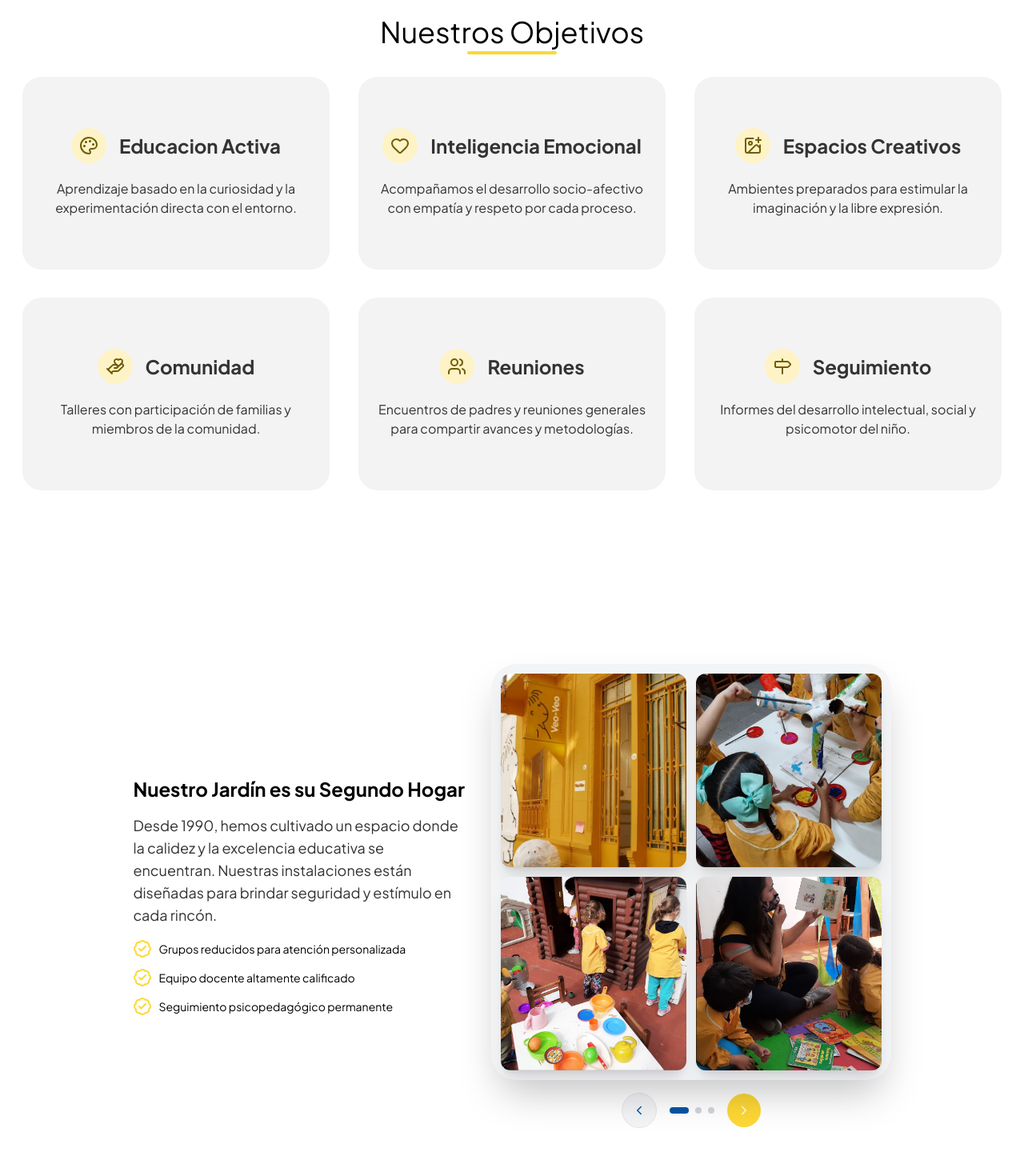
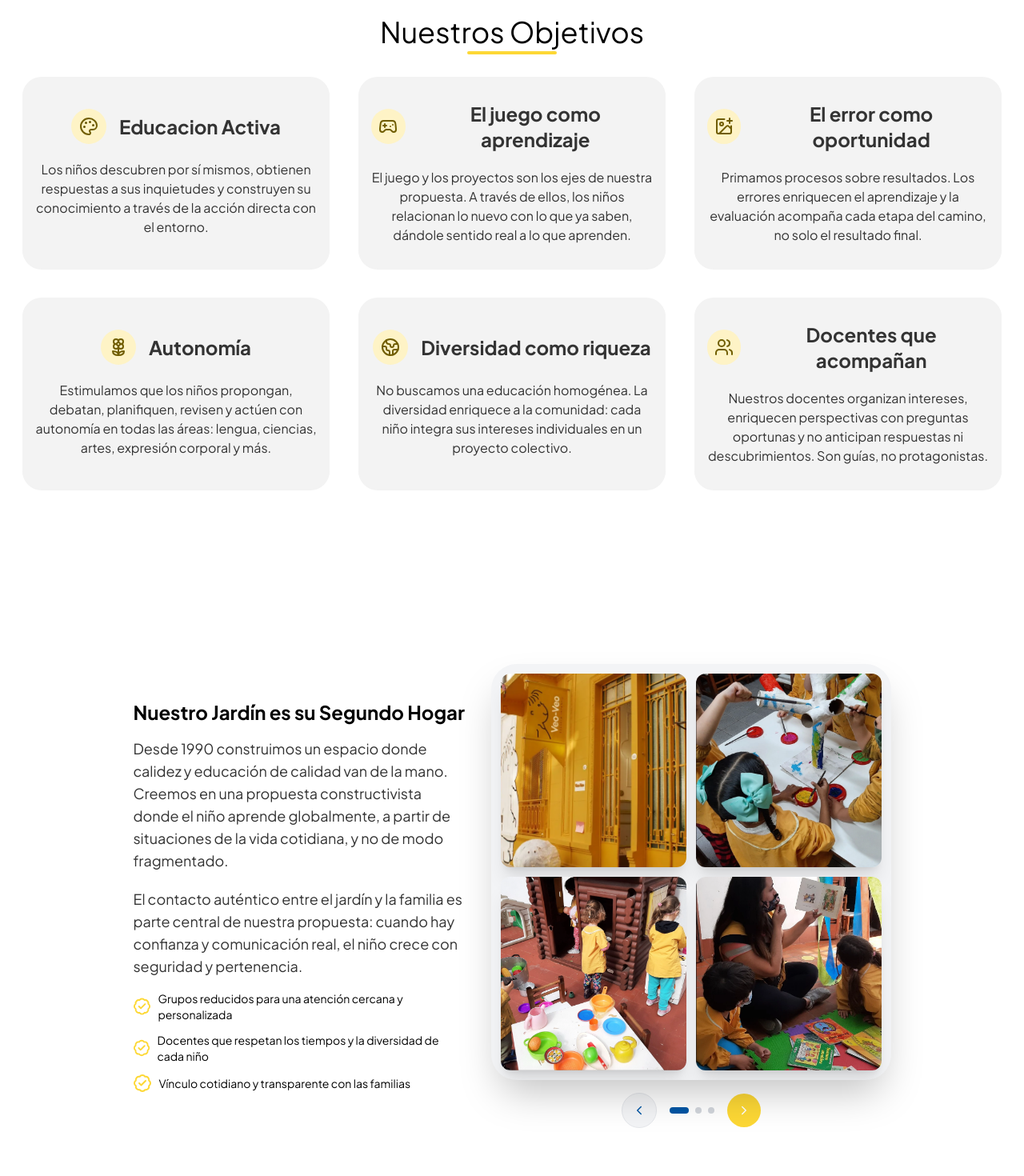
Before and after one commit to CasJuan/veoveo-jardin, a React (Vite) app: page / in a window 1280 px wide. Shown: the part 880-2350 px from the top of the page at 80% size. Built offline with nearby package versions, Linux system fonts and the light colour scheme.

Commit message:
mejoras de texto y de iconos agregando mas informacion

```diff
--- a/src/components/Comunicaciones.jsx
+++ b/src/components/Comunicaciones.jsx
@@ -51,15 +51,19 @@ export const Comunicaciones = () => {
         transition={{ duration: 0.6, ease: "easeOut" }}
       >
         <h2 className="text-2xl font-bold">Nuestro Jardín es su Segundo Hogar</h2>
-        <p className="text-secondary text-lg text-start">
-          Desde 1990, hemos cultivado un espacio donde la calidez y la excelencia educativa se encuentran.
-          Nuestras instalaciones están diseñadas para brindar seguridad y estímulo en cada rincón.
-        </p>
+        <div className="flex flex-col items-start justify-center gap-5">
+          <p className="text-secondary text-lg text-start">
+            Desde 1990 construimos un espacio donde calidez y educación de calidad van de la mano. Creemos en una propuesta constructivista donde el niño aprende globalmente, a partir de situaciones de la vida cotidiana, y no de modo fragmentado.
+          </p>
+          <p className="text-secondary text-lg text-start">
+            El contacto auténtico entre el jardín y la familia es parte central de nuestra propuesta: cuando hay confianza y comunicación real, el niño crece con seguridad y pertenencia.
+          </p>
+        </div>
         <div className="flex flex-col items-start justify-center gap-3">
           {[
-            "Grupos reducidos para atención personalizada",
-            "Equipo docente altamente calificado",
-            "Seguimiento psicopedagógico permanente",
+            "Grupos reducidos para una atención cercana y personalizada",
+            "Docentes que respetan los tiempos y la diversidad de cada niño",
+            "Vínculo cotidiano y transparente con las familias",
           ].map((item) => (
             <motion.div
               key={item}
--- a/src/components/Hero.jsx
+++ b/src/components/Hero.jsx
@@ -46,8 +46,7 @@ export const Hero = () => {
           transition={{ duration: 0.6, ease: "easeOut" }}
           className="text-base md:text-lg text-secondary text-start text-wrap"
         >
-          Un espacio diseñado para la curiosidad, donde cada niño descubre el mundo a su propio ritmo <br />
-          a través de la exploración y el juego consciente.
+          Comprometidos con una educación activa desde 1990, donde cada niño descubre, pregunta y construye su conocimiento a través de la acción. <br></br> Creemos que aprender tiene que tener sentido: por eso el juego y los proyectos son el corazón de nuestra propuesta, y cada familia es parte esencial de nuestra comunidad.
         </motion.p>
 
         {/* Botones */}
@@ -67,7 +66,7 @@ export const Hero = () => {
 
       {/* Imagen — entra desde la derecha */}
       <motion.div
-        className="relative z-10 bg-primary h-72 md:h-[420px] w-64 md:w-80 rounded-lg shadow-2xl"
+        className="relative z-10 bg-primary h-72 md:h-105 w-64 md:w-80 rounded-lg shadow-2xl"
         variants={fadeLeft}
         initial="hidden"
         animate="visible"
--- a/src/components/Objetivo.jsx
+++ b/src/components/Objetivo.jsx
@@ -1,4 +1,4 @@
-import { Palette, Heart, ImagePlus, HandHeart, Users, Milestone } from 'lucide-react'
+import { Palette, ImagePlus, Users, Gamepad2, Earth, Flower2  } from 'lucide-react'
 import { motion } from "motion/react"
 import { Card } from "./Card"
 
@@ -31,22 +31,22 @@ export const Objetivo = () => {
         transition={{ staggerChildren: 0.1 }}
       >
         <motion.div variants={fadeUp} transition={{ duration: 0.5, ease: "easeOut" }}>
-          <Card icon={<Palette color="#705D00" />} title="Educacion Activa" desc="Aprendizaje basado en la curiosidad y la experimentación directa con el entorno." />
+          <Card icon={<Palette color="#705D00" />} title="Educacion Activa" desc="Los niños descubren por sí mismos, obtienen respuestas a sus inquietudes y construyen su conocimiento a través de la acción directa con el entorno." />
         </motion.div>
         <motion.div variants={fadeUp} transition={{ duration: 0.5, ease: "easeOut" }}>
-          <Card icon={<Heart color="#705D00" />} title="Inteligencia Emocional" desc="Acompañamos el desarrollo socio-afectivo con empatía y respeto por cada proceso." />
+          <Card icon={<Gamepad2 color="#705D00" />} title="El juego como aprendizaje" desc="El juego y los proyectos son los ejes de nuestra propuesta. A través de ellos, los niños relacionan lo nuevo con lo que ya saben, dándole sentido real a lo que aprenden." />
         </motion.div>
         <motion.div variants={fadeUp} transition={{ duration: 0.5, ease: "easeOut" }}>
-          <Card icon={<ImagePlus color="#705D00" />} title="Espacios Creativos" desc="Ambientes preparados para estimular la imaginación y la libre expresión." />
+          <Card icon={<ImagePlus color="#705D00" />} title="El error como oportunidad" desc="Primamos procesos sobre resultados. Los errores enriquecen el aprendizaje y la evaluación acompaña cada etapa del camino, no solo el resultado final." />
         </motion.div>
         <motion.div variants={fadeUp} transition={{ duration: 0.5, ease: "easeOut" }}>
-          <Card icon={<HandHeart color="#705D00" />} title="Comunidad" desc="Talleres con participación de familias y miembros de la comunidad." />
+          <Card icon={<Flower2 color="#705D00" />} title="Autonomía" desc="Estimulamos que los niños propongan, debatan, planifiquen, revisen y actúen con autonomía en todas las áreas: lengua, ciencias, artes, expresión corporal y más." />
         </motion.div>
         <motion.div variants={fadeUp} transition={{ duration: 0.5, ease: "easeOut" }}>
-          <Card icon={<Users color="#705D00" />} title="Reuniones" desc="Encuentros de padres y reuniones generales para compartir avances y metodologías." />
+          <Card icon={<Earth color="#705D00" />} title="Diversidad como riqueza" desc="No buscamos una educación homogénea. La diversidad enriquece a la comunidad: cada niño integra sus intereses individuales en un proyecto colectivo." />
         </motion.div>
         <motion.div variants={fadeUp} transition={{ duration: 0.5, ease: "easeOut" }}>
-          <Card icon={<Milestone color="#705D00" />} title="Seguimiento" desc="Informes del desarrollo intelectual, social y psicomotor del niño." />
+          <Card icon={<Users color="#705D00" />} title="Docentes que acompañan" desc="Nuestros docentes organizan intereses, enriquecen perspectivas con preguntas oportunas y no anticipan respuestas ni descubrimientos. Son guías, no protagonistas." />
         </motion.div>
       </motion.div>
     </section>
--- a/src/components/Preguntas.jsx
+++ b/src/components/Preguntas.jsx
@@ -5,19 +5,32 @@ export const Preguntas = () => {
     const faqs = [
         {
             question: "¿Cuáles son las edades de ingreso?",
-    answer: "Recibimos niños y niñas desde los 45 días hasta los 5 años cumplidos, divididos en salas por edades: Lactantes, Deambuladores, Sala de 2, 3, 4 y 5 años."
+            answer: "Recibimos niños desde los 45 días hasta los 5 años, organizados en salas según su edad y etapa de desarrollo."
         },
         {
             question: "¿Qué horarios maneja el jardín?",
-    answer: "Contamos con turno mañana (8:00 a 12:00), turno tarde (13:00 a 17:00) y jornada extendida opcional para las familias que lo requieran."
+            answer: "Contamos con turnos mañana y tarde, con posibilidad de jornada completa. En la entrevista inicial te asesoramos sobre la opción que mejor se adapta a tu familia."
         },
         {
             question: "¿Cómo es el proceso de inscripción?",
-    answer: "El primer paso es agendar una entrevista pedagógica para conocer nuestro proyecto. Luego se completa la reserva de vacante con la documentación requerida."
+            answer: "Comenzamos con una entrevista inicial donde la familia nos comparte los primeros datos significativos del niño. A partir de ahí coordinamos el período de adaptación de manera gradual y acompañada."
         },
         {
-    question: "¿Cuentan con servicio de comedor?",
-    answer: "Sí, disponemos de cocina propia con menús supervisados por nutricionistas, adaptados a las necesidades de cada etapa de crecimiento."
+            question: "¿Cómo es el proceso de inscripción?",
+            answer: "Comenzamos con una entrevista inicial donde la familia nos comparte los primeros datos significativos del niño. A partir de ahí coordinamos el período de adaptación de manera gradual y acompañada."
+        },
+        {
+            question: "¿Cómo me entero de lo que pasa en el jardín día a día?",
+            answer: "A través del cuaderno de comunicaciones que viaja diariamente con el niño, mails con presentaciones de proyectos, carteles en la entrada y reuniones generales donde también se entrega la carpeta con las producciones grafoplásticas."
+        }
+        ,
+        {
+            question: "¿Cómo sé cómo va mi hijo en su desarrollo?",
+            answer: "Entregamos informes de seguimiento en las áreas intelectual, socioafectiva y psicomotriz. También realizamos entrevistas individuales, ya sea a pedido del jardín o de la familia, para aclarar dudas e intercambiar información."
+        },
+        {
+            question: "¿Las familias pueden participar en actividades del jardín?",
+            answer: "¡Sí! Organizamos talleres con abuelos, tíos, papás, mamás, hermanos y exalumnos, además de clases abiertas y el Expoarte, donde las familias pueden ver de cerca las producciones de sus hijos."
         }
     ]
     const [openIndex, setOpenIndex] = useState(null)
```
Lines whose indentation alone changed are shown as unchanged.
